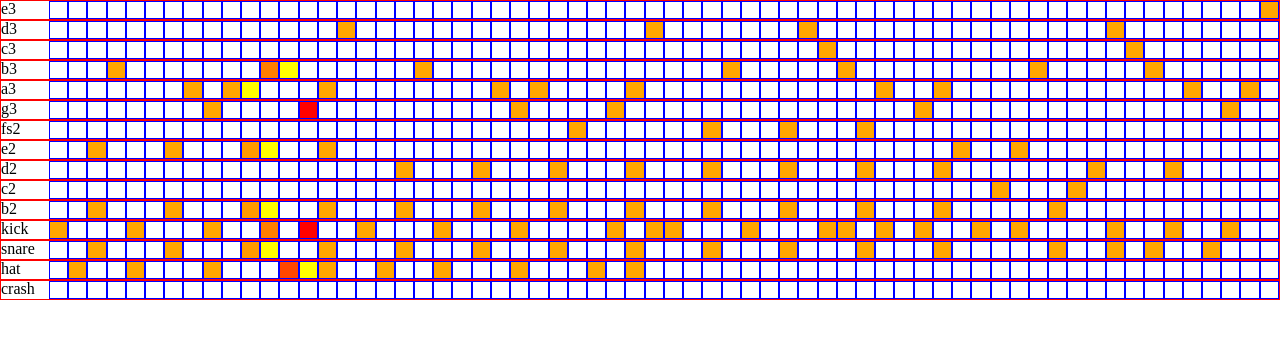
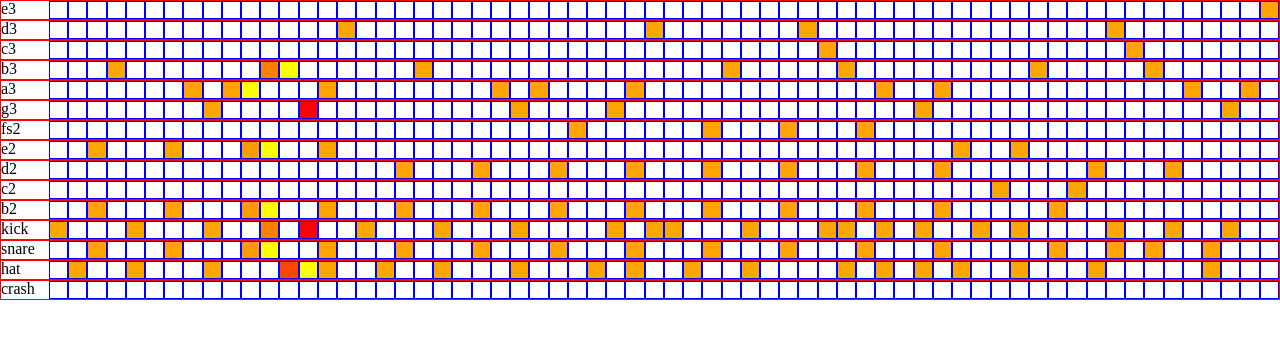
Before and after one commit to hanhee-song/marble_machine, a React (Create React App) app: page / in a window 1280 px wide. Shown: the top 338 px of the page. Built offline with nearby package versions, Linux system fonts and the light colour scheme.

Commit message:
finish hat notes

```diff
--- a/src/classes/drums.js
+++ b/src/classes/drums.js
@@ -14,7 +14,7 @@ class Drums extends Instrument {
       this.sounds[note].url = `public/audio/drums_${note}.wav`;
     });
     this.sounds["snare"].volume = 0.22;
-    this.sounds["hat"].volume = 0.1;
+    this.sounds["hat"].volume = 0.13;
   }
 
   initializeMarble() {
@@ -57,12 +57,24 @@ class Drums extends Instrument {
     this.addNote("hat", 16);
     this.addNote("hat", 24);
     this.addNote("hat", 28);
+
     this.addNote("hat", 32 + 2);
     this.addNote("hat", 32 + 8);
     this.addNote("hat", 32 + 16);
     this.addNote("hat", 32 + 24);
     this.addNote("hat", 32 + 28);
 
+    this.addNote("hat", 66);
+    this.addNote("hat", 72);
+    this.addNote("hat", 82);
+    this.addNote("hat", 86);
+    this.addNote("hat", 90);
+    this.addNote("hat", 94);
+
+    this.addNote("hat", 100);
+    this.addNote("hat", 108);
+    this.addNote("hat", 120);
+
     // this.addNote("crash", 0);
   }
 }
```
